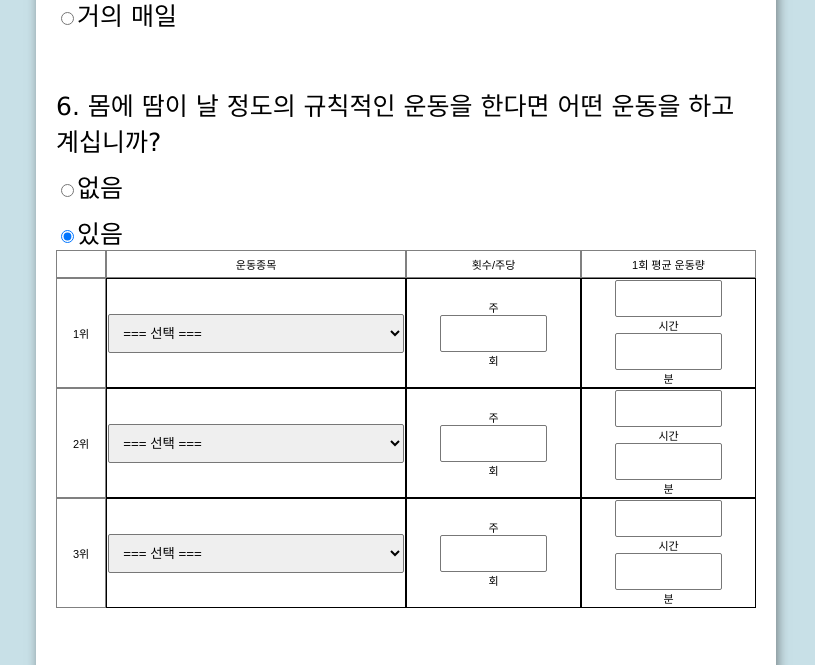
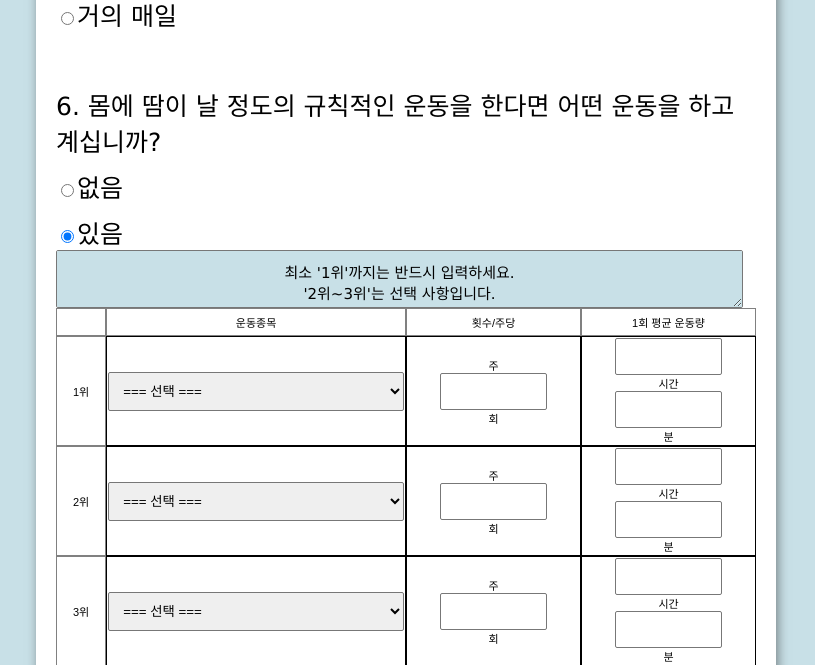
Before and after one commit to ubicomp-KNIH-proj/Beta_test1.0, a Flask app: template Betatest_v0.3/templates/weekly.html in a window 1280 px wide. Shown: the part 1237-1902 px from the top of the page, without its empty margins (234-1049 px from the left). Run offline with Flask 2, Linux system fonts and the light colour scheme; the template is opened without the code that fills it, so the values that code supplies are empty; some libraries are stand-ins or nearby versions.

Commit message:
textarea 추가

```diff
--- a/Betatest_v0.3/templates/weekly.html
+++ b/Betatest_v0.3/templates/weekly.html
@@ -92,6 +92,8 @@
 			background-color: #c8e0e7;
 			/* background-color: #ffff9f; */
 			font-family: Verdana;
+			/*font-family: Arial, sans-serif;*/
+
 			text-align: center;
 		}
 
@@ -102,6 +104,13 @@
 			margin: 50px auto;
 			padding: 10px 20px;
 			box-shadow: 2px 5px 10px rgba(38, 35, 35, 0.5);
+		}
+
+		textarea {
+			background-color: #c8e0e7;
+			font-family: Arial, sans-serif;
+			padding: 20px 20px;
+			font-size: 15px;
 		}
 
 		.form-control {
@@ -225,6 +234,7 @@
 			</label>
 			<label for="q6-2">
 				<input type="radio" id="q6-2" name="q6" value="2" checked>있음
+				<textarea style="text-align: center">최소 '1위'까지는 반드시 입력하세요.&#10;'2위~3위'는 선택 사항입니다.</textarea>
 				<table class="tg">
 					<thead>
 						<tr>
```
